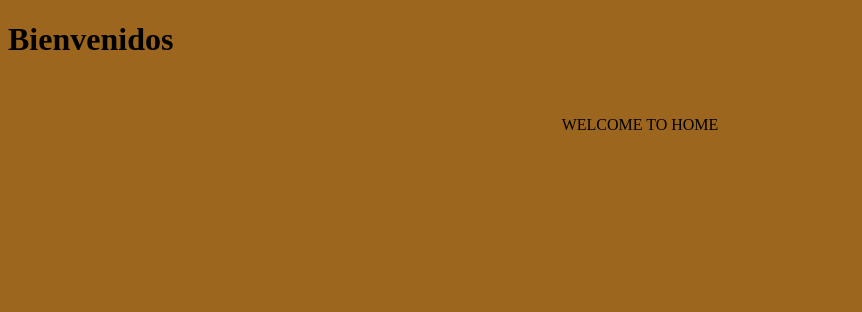
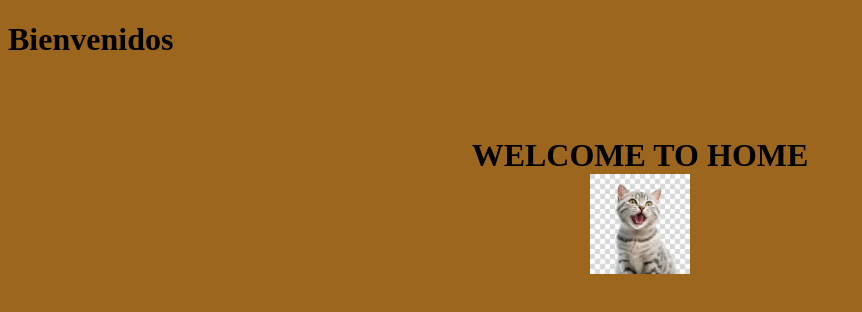
Before and after one commit to Danyy23/alfa, a plain HTML site: page index.html in a window 1280 px wide. Shown: the whole page, without its empty margins (0-862 px from the left). Drawn offline with Linux system fonts and the light colour scheme.

Commit message:
añadir imagen en html

```diff
--- a/index.html
+++ b/index.html
@@ -11,7 +11,8 @@
 
     <br>
     <br>
-   <CEnter>WELCOME TO HOME</CEnter>
+   <center><h1>WELCOME TO HOME</h1</center>
 
+       <center><img src = "images/11029432.jpg" width = "100"></center>
 </body>
 </html>
```
Also changed, not shown: images/11029432.jpg (added).
